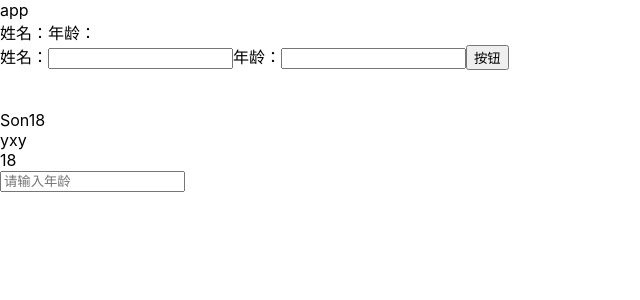
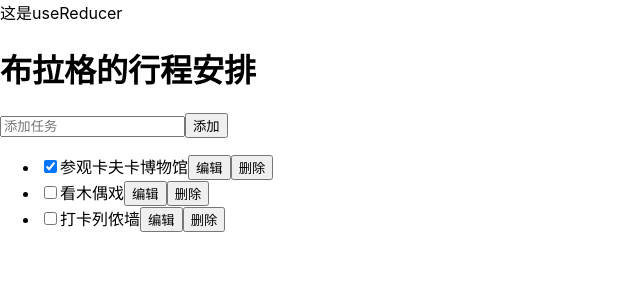
Before and after one commit to Yulianlingdeai/react-demo, a React (Create React App) app: page / in a window 1280 px wide. Shown: the top 300 px of the page, without its empty margins (0-640 px from the left). Built offline with nearby package versions, Linux system fonts and the light colour scheme.

Commit message:
feat: 添加userReducer hook案例

```diff
--- a/src/App.tsx
+++ b/src/App.tsx
@@ -1,14 +1,16 @@
 import React from "react";
-import Son from "./son";
-import Father from "./Father";
+// import Son from "./son";
+// import Father from "./Father";
+import ReducerTask from "./useReducer";
 
 /**这是根组件 */
 function App() {
     return (
         <div>
-            <span>app</span>
+            {/* <span>app</span>
             {Father()}
-            <Son name={18} />
+            <Son name={18} /> */}
+            <ReducerTask></ReducerTask>
         </div>
     );
 }
--- /dev/null
+++ b/src/useReducer/AddTask.tsx
@@ -0,0 +1,24 @@
+import React, { useState } from "react";
+import type { ChangeEvent } from "react";
+type props = {
+    onAddTask: (text: string) => void;
+};
+
+export default function AddTask({ onAddTask }: props) {
+    const [state, setState] = useState("");
+    function handleAddTask() {
+        onAddTask(state);
+        setState("");
+    }
+    function handleChangeTask(e: ChangeEvent<HTMLInputElement>) {
+        setState(e.target.value);
+    }
+    return (
+        <>
+            <div>
+                <input type="text" value={state} onChange={(e) => handleChangeTask(e)} placeholder="添加任务" />
+                <button onClick={handleAddTask}>添加</button>
+            </div>
+        </>
+    );
+}
--- /dev/null
+++ b/src/useReducer/TaskList.tsx
@@ -0,0 +1,77 @@
+import React, { useState } from "react";
+import type { ChangeEvent } from "react";
+type taskType = {
+    id: number;
+    text: string;
+    done: boolean;
+};
+type props = {
+    tasks: taskType[];
+    onChangeTask: (task: taskType) => void;
+    onDeleteTask: (taskId: number) => void;
+};
+
+export default function TaskList({ tasks, onChangeTask, onDeleteTask }: props) {
+    const [editState, setEditState] = useState({
+        id: -1,
+        text: "",
+        done: false
+    });
+    function handleChangeState(e: ChangeEvent<HTMLInputElement>, task: taskType) {
+        onChangeTask({
+            ...task,
+            done: e.target.checked
+        });
+    }
+    function handleEditText(task: taskType) {
+        if (task.id === editState.id) {
+            onChangeTask({
+                ...task,
+                text: editState.text
+            });
+            setEditState({
+                id: -1,
+                text: "",
+                done: false
+            });
+        } else {
+            setEditState({
+                ...task
+            });
+        }
+    }
+    function handleChangeText(e: ChangeEvent<HTMLInputElement>) {
+        setEditState({
+            ...editState,
+            text: e.target.value
+        });
+    }
+    return (
+        <>
+            <ul>
+                {tasks.map((task) => {
+                    return (
+                        <li key={task.id}>
+                            <label>
+                                <input
+                                    type="checkbox"
+                                    checked={task.done}
+                                    onChange={(e) => handleChangeState(e, task)}
+                                />
+                                {editState.id === task.id ? (
+                                    <input value={editState.text} onChange={(e) => handleChangeText(e)} />
+                                ) : (
+                                    task.text
+                                )}
+                                <button onClick={() => handleEditText(task)}>
+                                    {editState.id === task.id ? "保存" : "编辑"}
+                                </button>
+                                <button onClick={() => onDeleteTask(task.id)}>删除</button>
+                            </label>
+                        </li>
+                    );
+                })}
+            </ul>
+        </>
+    );
+}
--- /dev/null
+++ b/src/useReducer/index.tsx
@@ -0,0 +1,97 @@
+import React from "react";
+import { useReducer } from "react";
+import type { Reducer } from "react";
+import AddTask from "./AddTask";
+import TaskList from "./TaskList";
+type taskType = {
+    id: number;
+    text: string;
+    done: boolean;
+};
+
+type actionType =
+    | {
+          type: "deleted";
+          id: number;
+      }
+    | {
+          type: "changed";
+          task: taskType;
+      }
+    | {
+          type: "added";
+          id: number;
+          text: string;
+      };
+
+let nextId = 3;
+const initialTasks: taskType[] = [
+    { id: 0, text: "参观卡夫卡博物馆", done: true },
+    { id: 1, text: "看木偶戏", done: false },
+    { id: 2, text: "打卡列侬墙", done: false }
+];
+
+export default function Container() {
+    const [tasks, dispatch] = useReducer<Reducer<taskType[], actionType>>(tasksReducer, initialTasks);
+
+    function handleAddTask(text: string) {
+        dispatch({
+            type: "added",
+            id: nextId++,
+            text: text
+        });
+    }
+
+    function handleChangeTask(task: taskType) {
+        dispatch({
+            type: "changed",
+            task: task
+        });
+    }
+
+    function handleDeleteTask(taskId: number) {
+        dispatch({
+            type: "deleted",
+            id: taskId
+        });
+    }
+
+    return (
+        <>
+            <div>这是useReducer</div>
+            <h1>布拉格的行程安排</h1>
+            <AddTask onAddTask={handleAddTask} />
+            <TaskList tasks={tasks} onChangeTask={handleChangeTask} onDeleteTask={handleDeleteTask} />
+        </>
+    );
+}
+
+const tasksReducer: Reducer<taskType[], actionType> = (tasks, action) => {
+    switch (action.type) {
+        case "added": {
+            return [
+                ...tasks,
+                {
+                    id: action.id,
+                    text: action.text,
+                    done: false
+                }
+            ];
+        }
+        case "changed": {
+            return tasks.map((t) => {
+                if (t.id === action.task.id) {
+                    return action.task;
+                } else {
+                    return t;
+                }
+            });
+        }
+        case "deleted": {
+            return tasks.filter((t) => t.id !== action.id);
+        }
+        // default: {
+        //     throw Error("未知 action：" + action.type);
+        // }
+    }
+};
```
Also changed, not shown: src/useState/index.tsx (added, +60 -0 lines).
